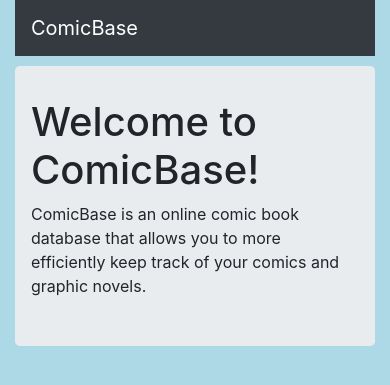
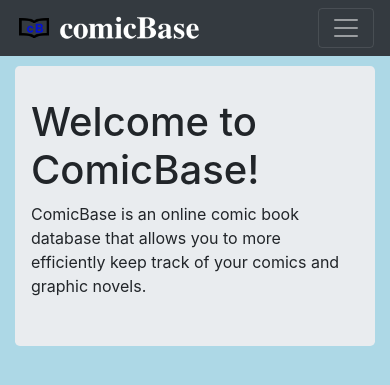
Before and after one commit to nawwx3/comicBase, a Flask app: page /comicBase in a window 390 px wide. Shown: the top 385 px of the page. Run offline with Flask 2, Linux system fonts and the light colour scheme; the visitor is signed in with stand-in values (Sample User, id 1); some libraries are stand-ins or nearby versions.

Commit message:
added comicBase icon, dropdown toggler works -> small screens

```diff
--- a/myWebsite/templates/cb_header.html
+++ b/myWebsite/templates/cb_header.html
@@ -1,45 +1,46 @@
-<!DOCTYPE html>
+<!doctype html>
 <html lang="en">
   <head>
     <title>ComicBase</title>
     <meta charset="utf-8">
     <meta name="viewport" content="width=device-width, initial-scale=1">
 
-
-    <link rel="stylesheet" href="https://maxcdn.bootstrapcdn.com/bootstrap/4.0.0-beta.2/css/bootstrap.min.css">
-    <script src="https://ajax.googleapis.com/ajax/libs/jquery/3.2.1/jquery.min.js"></script>
-    <script src="https://cdnjs.cloudflare.com/ajax/libs/popper.js/1.12.6/umd/popper.min.js"></script>
-    <script src="https://maxcdn.bootstrapcdn.com/bootstrap/4.0.0-beta.2/js/bootstrap.min.js"></script>
+    <link rel="stylesheet" href="https://maxcdn.bootstrapcdn.com/bootstrap/4.0.0/css/bootstrap.min.css" integrity="sha384-Gn5384xqQ1aoWXA+058RXPxPg6fy4IWvTNh0E263XmFcJlSAwiGgFAW/dAiS6JXm" crossorigin="anonymous">    <script src="https://ajax.googleapis.com/ajax/libs/jquery/3.2.1/jquery.min.js"></script>
     <link rel="stylesheet" href="../static/test.css">
-    <!-- <link rel="stylesheet" href="../static/styles.css" -->
   </head>
 
   <body class="cb_background">
 
     <!-- Navigation Bar -->
-    <div style="margin-bottom: 10px" class="container-fluid">
-      <nav class="navbar navbar-expand-lg navbar-dark bg-dark">
+    <nav class="navbar navbar-expand-md navbar-dark bg-dark" style="margin-bottom: 10px">
+      <div class="navbar-header">
+        <a class="navbar-left" href="{{ url_for('cb_home_page') }}">
+          <img src="../static/cb_icon.png" height="30px">
+        </a>
+      </div>
 
-        <!-- is obviously the first part -->
-        <a class="navbar-brand" href="{{ url_for('cb_home_page') }}">ComicBase</a>
 
+      <!-- toggler -> when small screen (smaller than above 'navbar-expand-sm') gives option to have dropdown button so can still access navbar options -->
+      <button class="navbar-toggler" type="button" data-toggle="collapse" data-target="#navbar_options" aria-controls="navbar_options" aria-expanded="false" aria-label="Toggle navigation">
+        <span class="navbar-toggler-icon"></span>
+      </button>
+
+      <div class="collapse navbar-collapse" id="navbar_options">
         {% if session['logged_in'] %}
-          <div class="collapse navbar-collapse" id="navbarSupportedContent">
           <ul class="navbar-nav mr-auto">
-
             <li class="nav-item active">
-                <a class="nav-link" href="{{ url_for('cb_display_page') }}">Display All</a>
+              <a class="nav-link" href="{{ url_for('cb_display_page') }}">Display All <span class="sr-only">(current)</span></a>
             </li>
 
-             <li class="nav-item active">
+           <li class="nav-item">
               <a class="nav-link" href="{{ url_for('cb_display_tables_page') }}">Tables</a>
             </li>
 
-              <li class="nav-item active">
+            <li class="nav-item">
               <a class="nav-link" href="{{ url_for('cb_add_comic_page') }}">Add</a>
             </li>
 
-              <li class="nav-item active">
+            <li class="nav-item">
               <a class="nav-link" href="{{ url_for('cb_volume_info_page') }}">Volume Info</a>
             </li>
 
@@ -58,19 +59,16 @@
               <a class="nav-link" href="{{ url_for('cb_logout_page') }}">Logout</a>
             </li>
           </ul>
-          </div>
         {% else %}
-          <div class="collapse navbar-collapse" id="navbarSupportedContent">
           <ul class="navbar-nav mr-auto">
             <li class="nav-item active">
               <a class="nav-link" href="{{ url_for('cb_login_page') }}">Login<span class="sr-only">(current)</span></a>
             </li>
           </ul>
+        {% endif %}
       </div>
-        {% endif %}
 
     </nav>
-    </div>
 
     <!-- get the flashed messages -->
     <div class="container">
@@ -90,19 +88,10 @@
 
     {% block body %} {% endblock %}
 
-    <script>function validateForm() {
-      var name = document.forms["submit_form"]["issue_name"].value;
-      var num = document.forms["submit_form"]["issue_number"].value;
-      var vol = document.forms["submit_form"]["volume"].value;
-      if (vol != "" && name == "") {
-        window.alert("Volume must be accompanied by Issue Name");
-        return false;
-      }
-      if (num != "" && name == "") {
-        window.alert("Issue Number must be accompanied by Issue Name");
-        return false;
-      }
-    }</script>
-
+    <!-- Optional JavaScript -->
+    <!-- jQuery first, then Popper.js, then Bootstrap JS -->
+    <script src="https://code.jquery.com/jquery-3.2.1.slim.min.js" integrity="sha384-KJ3o2DKtIkvYIK3UENzmM7KCkRr/rE9/Qpg6aAZGJwFDMVNA/GpGFF93hXpG5KkN" crossorigin="anonymous"></script>
+    <script src="https://cdnjs.cloudflare.com/ajax/libs/popper.js/1.12.9/umd/popper.min.js" integrity="sha384-ApNbgh9B+Y1QKtv3Rn7W3mgPxhU9K/ScQsAP7hUibX39j7fakFPskvXusvfa0b4Q" crossorigin="anonymous"></script>
+    <script src="https://maxcdn.bootstrapcdn.com/bootstrap/4.0.0/js/bootstrap.min.js" integrity="sha384-JZR6Spejh4U02d8jOt6vLEHfe/JQGiRRSQQxSfFWpi1MquVdAyjUar5+76PVCmYl" crossorigin="anonymous"></script>
   </body>
 </html>
```
Also changed, not shown: myWebsite/static/cb_icon.png (added), myWebsite/static/cb_image.png (added), 1 other file. Lines whose indentation alone changed are shown as unchanged.
